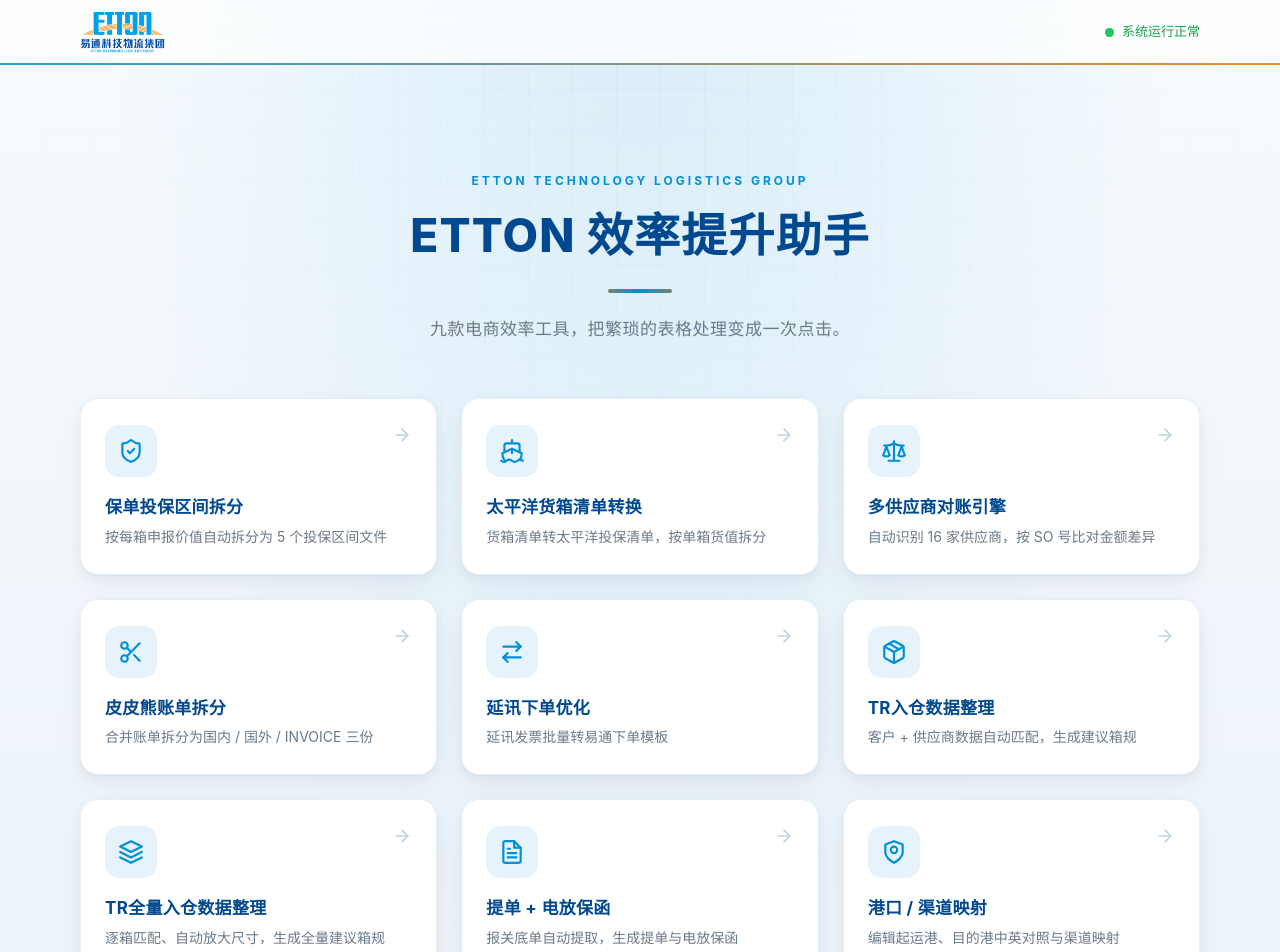
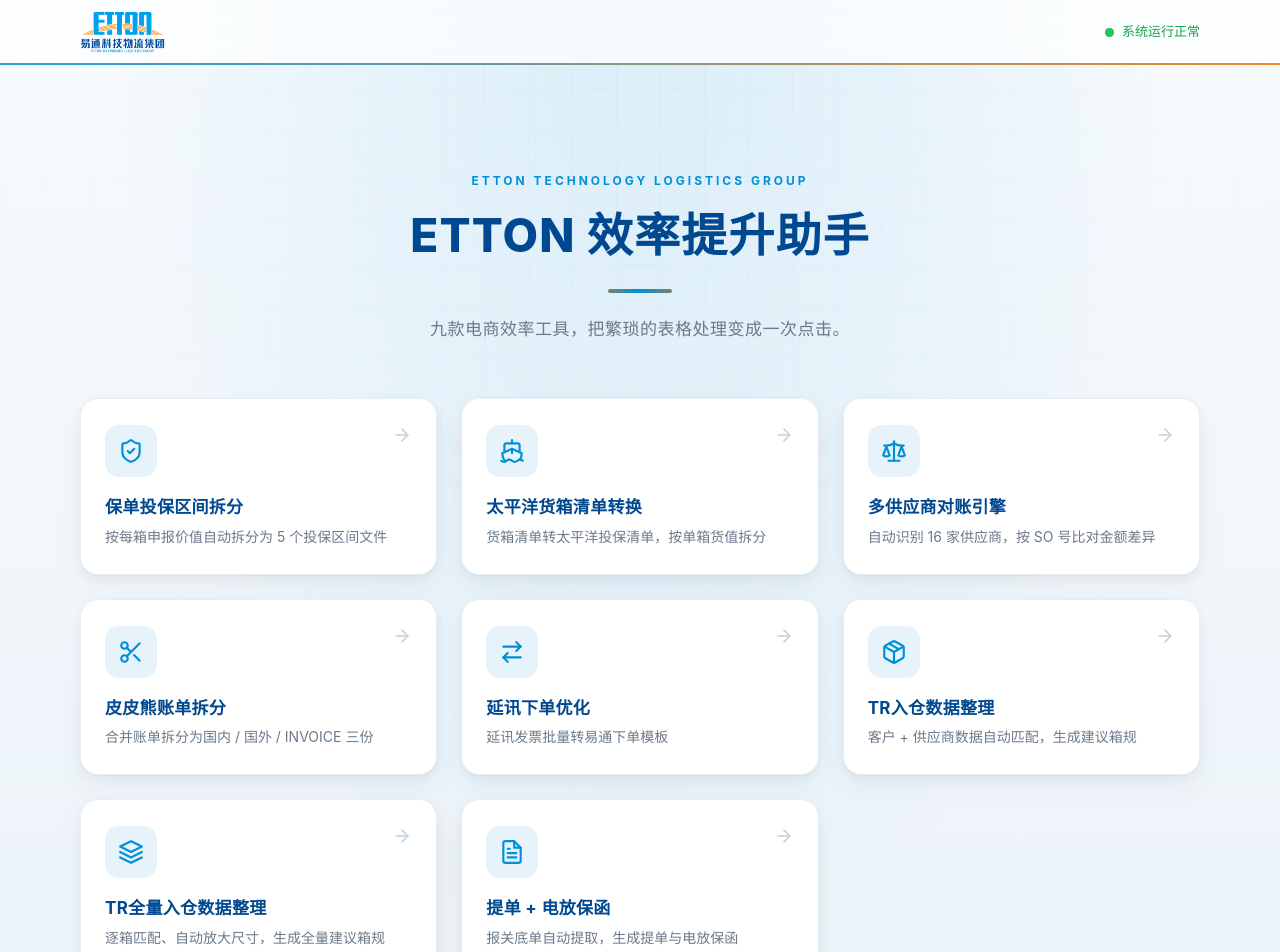
Before and after one commit to etton-AI/etton-tools, a Next.js app: page / in a window 1280 px wide. Shown: the top 952 px of the page. Built offline with nearby package versions, Linux system fonts and the light colour scheme.

Commit message:
feat(bl-review): 港口/渠道映射设置入口并入提单页，首页移除独立映射卡片
bl-review 顶部加「港口/渠道映射设置」按钮跳转 /bl-mapping；首页不再单独展示映射卡片，映射设置作为提单制作的子功能

```diff
--- a/specs/bl-review.md
+++ b/specs/bl-review.md
@@ -66,7 +66,7 @@
 - `customs_office_map.json`：非海运票的**关区名 → 起运港英文**对照（报关关区 ≈ 发货城市，比边境离境口岸更贴近实际起运地）。
 - `channel_map.json`：非规则渠道（如海运「美转加」系列）的**渠道名 → 目的港英文**精确映射，`apply_channel_map` 兜底；铁路/卡航/快递三类已规则化，不再走 channel_map。
 - **自动记忆**：generate 阶段 `remember_ports`（海运起运地→origin、非海运关区名→customs_office_map、目的港→destination，快递起运地固定不记忆）+ `remember_channels`（非规则渠道→港口），把人工修正后的新映射回写 json。
-- **在线编辑入口**：`/bl-mapping` 页面可增删改四类映射（起运港 / 目的港 / 渠道 / 关区名），经 `GET/POST /api/bl/mappings` 读写三个 json，保存后下次提取即生效。
+- **在线编辑入口**：`/bl-mapping` 页面可增删改四类映射（起运港 / 目的港 / 渠道 / 关区名），经 `GET/POST /api/bl/mappings` 读写三个 json，保存后下次提取即生效；`/bl-review` 页面顶部有「🗺️ 港口 / 渠道映射设置」按钮跳转到 `/bl-mapping`。
 
 ## 接口契约
 
--- a/src/app/bl-review/page.tsx
+++ b/src/app/bl-review/page.tsx
@@ -1,5 +1,6 @@
 "use client";
 
+import Link from "next/link";
 import { useEffect, useRef, useState } from "react";
 
 // ============================================================
@@ -356,6 +357,13 @@
             按文件夹批量上传 → 自动提取 → <span className="font-semibold text-primary">人工审核</span> → 生成提单 & 电放保函
           </p>
         </div>
+        <div className="flex items-center gap-2">
+          <Link
+            href="/bl-mapping"
+            className="inline-flex items-center gap-2 rounded-lg border border-zinc-300 bg-white px-4 py-2 text-sm font-medium text-zinc-600 hover:bg-zinc-50 transition-colors"
+          >
+            🗺️ 港口 / 渠道映射设置
+          </Link>
           {hasResult && (
             <button
               onClick={reset}
@@ -364,6 +372,7 @@
               重新上传
             </button>
           )}
+        </div>
       </div>
 
       {/* Upload Area */}
--- a/src/app/page.tsx
+++ b/src/app/page.tsx
@@ -125,18 +125,6 @@
       </svg>
     ),
   },
-  {
-    href: "/bl-mapping",
-    title: "港口 / 渠道映射",
-    badge: "设置",
-    desc: "编辑起运港、目的港中英对照与渠道映射",
-    icon: (
-      <svg viewBox="0 0 24 24" fill="none" stroke="currentColor" strokeWidth={2} strokeLinecap="round" strokeLinejoin="round">
-        <path d="M12 22s8-4 8-10V5l-8-3-8 3v7c0 6 8 10 8 10z" />
-        <circle cx="12" cy="10" r="3" />
-      </svg>
-    ),
-  },
 ];
 
 export default function HomePage() {
```
Lines whose indentation alone changed are shown as unchanged.
